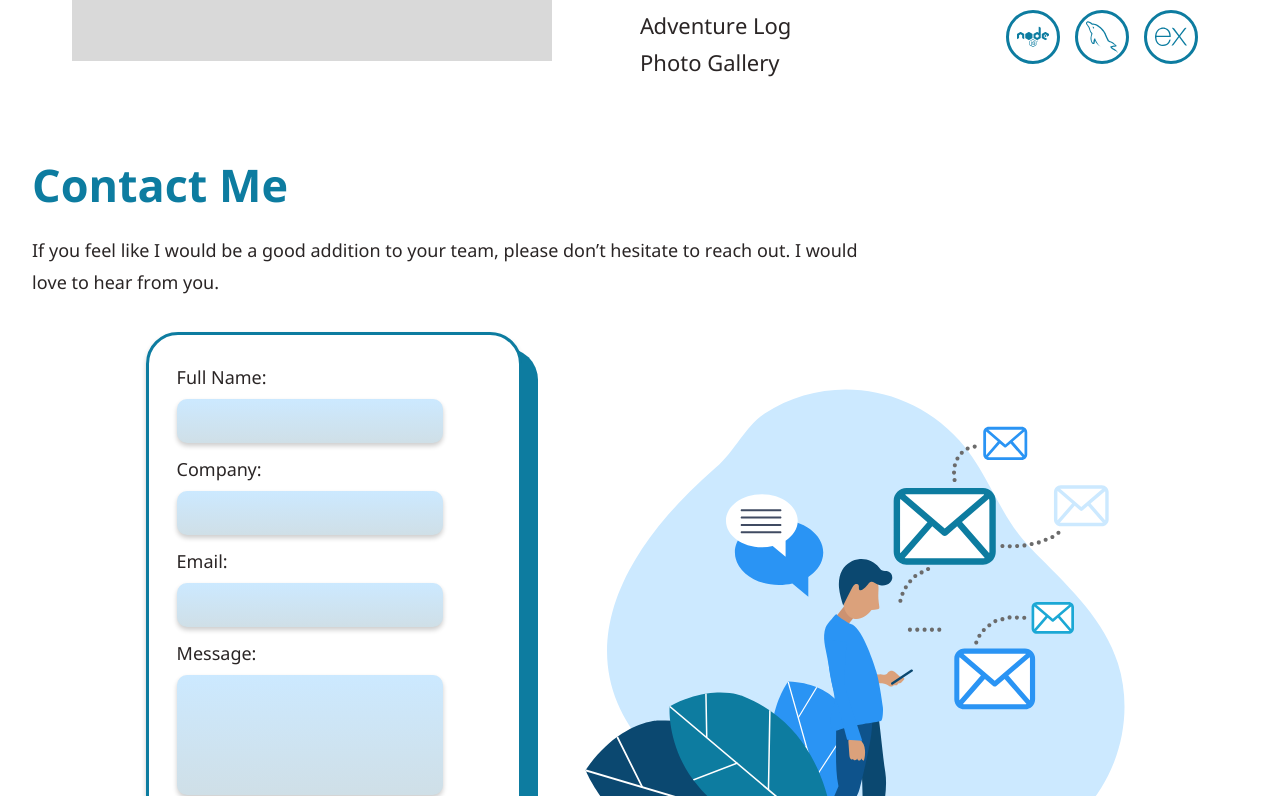
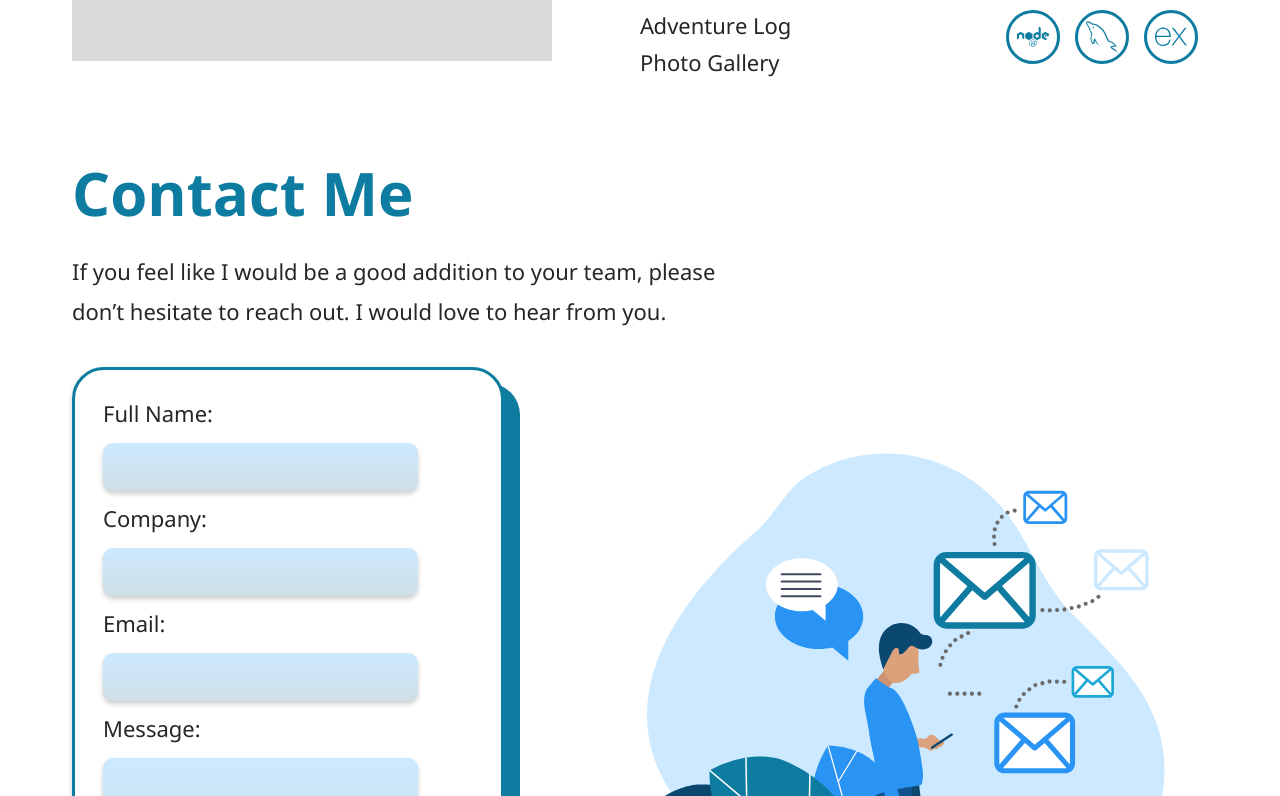
Before and after one commit to alejo2198/portfolio, a React (Create React App) app: page / in a window 1280 px wide. Shown: the part 2744-3540 px from the top of the page. Built offline with nearby package versions, Linux system fonts and the light colour scheme.

Commit message:
adjusted form size and graphic size

```diff
--- a/src/components/Form/Form.module.scss
+++ b/src/components/Form/Form.module.scss
@@ -11,6 +11,7 @@
     @include desktop{
         padding: $large-spacing;
         max-width: $desktop-max-width;
+        margin:0 auto;
     }
 }
 
@@ -33,6 +34,10 @@
         margin-left: 10%;
         margin-bottom:2rem;
     }
+    @include desktop{
+        width:27rem;
+        margin-left: 0;
+    }
 
     &__label{
         @include styleText($m-body-fs,400);
@@ -40,6 +45,10 @@
         @include tablet{
             @include styleText($t-body-fs,400);
             margin-bottom: .5rem;
+        }
+        @include desktop{
+            @include styleText($d-body-fs,400);
+            margin-bottom: .75rem;
         }
     }
 
@@ -57,7 +66,10 @@
         }
 
         @include tablet{
-            height: 2.75rem
+            height: 2.75rem;
+        }
+        @include desktop{
+            height: 3rem;
         }
     }
 
@@ -69,6 +81,7 @@
             height: 7.5rem;
             margin-bottom:2.5rem;
         }
+
     }
     &__img{
         height:clamp(12rem,50vw,22rem);
@@ -82,6 +95,13 @@
             top:15rem;
             right:5%;
         }
+
+        @include desktop{
+            display: block;
+            height: 35rem;
+            top:19rem;
+            right:5%;
+        }
     }
 
     &__title{
@@ -90,6 +110,9 @@
         margin-bottom:$small-spacing;
         @include tablet{
             @include styleText($t-section-heading-fs,700);
+        }
+        @include desktop{
+            @include styleText($d-section-heading-fs,700);
         }
     }
     &__text{
@@ -104,6 +127,11 @@
             line-height: $t-body-lh;
             margin-bottom: 2rem;
             max-width: 75%;
+        }
+        @include desktop{
+            @include styleText($d-label-fs,400);
+            line-height: $d-body-lh;
+            max-width: 60%;
         }
     }
     &__button{
```
